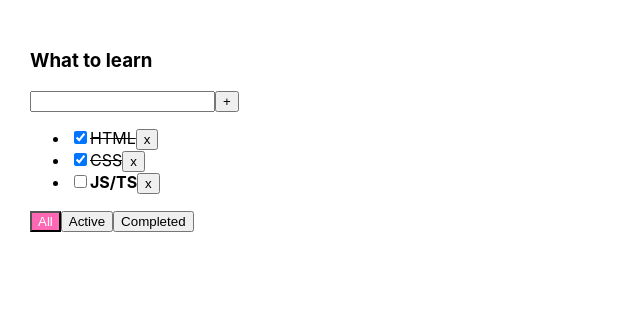
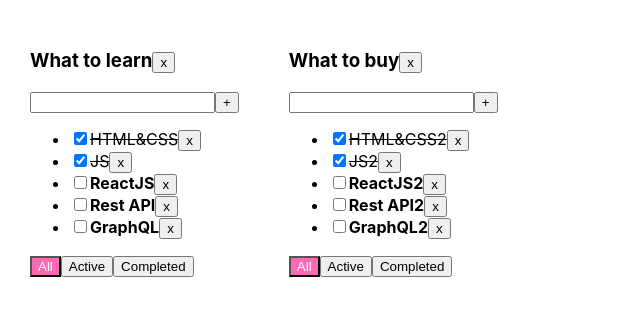
Before and after one commit to Natali-khm/todolist, a React (Create React App) app: page / in a window 1280 px wide. Shown: the top 316 px of the page, without its empty margins (0-640 px from the left). Built offline with nearby package versions, Linux system fonts and the light colour scheme.

Commit message:
array of todolists

```diff
--- a/src/App.tsx
+++ b/src/App.tsx
@@ -10,33 +10,75 @@
   isDone: boolean;
 }
 
+export type TodolistsType = {
+  id: string
+  title: string
+  filter: FilterValuesType
+}
+
+
+
 function App() {
-  const todoListTitle_1: string = "What to learn";
-  const tasks_1: Array <TaskType> = [
-    { id: v1(), title: "HTML", isDone: true },
-    { id: v1(), title: "CSS", isDone: true },
-    { id: v1(), title: "JS/TS", isDone: false },
-  ];
+
+let todolistID1=v1();
+let todolistID2=v1();
+
+let [todolists, setTodolists] = useState<Array<TodolistsType>>([
+    {id: todolistID1, title: 'What to learn', filter: 'all'},
+    {id: todolistID2, title: 'What to buy', filter: 'all'},
+])
+
+let [tasks, setTasks] = useState({
+
+    [todolistID1]:[
+    {id: v1(), title: "HTML&CSS", isDone: true},
+    {id: v1(), title: "JS", isDone: true},
+    {id: v1(), title: "ReactJS", isDone: false},
+    {id: v1(), title: "Rest API", isDone: false},
+    {id: v1(), title: "GraphQL", isDone: false},
+],
+    [todolistID2]:[
+        {id: v1(), title: "HTML&CSS2", isDone: true},
+        {id: v1(), title: "JS2", isDone: true},
+        {id: v1(), title: "ReactJS2", isDone: false},
+        {id: v1(), title: "Rest API2", isDone: false},
+        {id: v1(), title: "GraphQL2", isDone: false},
+    ]
+})
+
 
   // useEffect(()=>console.log(tasks), [tasks_1]);
 
 
-  const [tasks, setTasks] = useState <Array<TaskType>>(tasks_1);
-  const [filter, setFilter] = useState <FilterValuesType>('all');
-
-  const removeTask = (taskId: string) => {
-    setTasks(tasks.filter(task => task.id !== taskId));
+  const removeTask = (todoListId: string, taskId: string) => {
+    setTasks({   ...tasks, [todoListId]: tasks[todoListId].filter(t=> t.id!== taskId)   });
   };
 
-  const addTask = (title: string) => {
+  const addTask = (todolistId: string, title: string) => {
     const newTask: TaskType = {id: v1(), title, isDone: false};
-    setTasks([newTask, ...tasks])
+    setTasks({...tasks, [todolistId]: [...tasks[todolistId], newTask]})
   };
 
-  const changleFilter = (filterValue: FilterValuesType) => { setFilter(filterValue) };
+  const changleFilter = (todoListId: string, filterValue: FilterValuesType) => { setTodolists (todolists.map(el=>el.id === todoListId ? {...el, filter: filterValue} : el) ) };
+
+
+  const changeTaskStatus = (todoListId: string, taskId: string, isDone: boolean) => {
+      setTasks(
+        {...tasks, [todoListId]: tasks[todoListId].map(el=>el.id===taskId ?  {...el, isDone}: el)}
+        )
+  };
+
+  const removeTodolist = (todoListId: string) => {
+      setTodolists(todolists.filter(el=>el.id !==todoListId));
+      delete tasks[todoListId]
+  }
+
+  return (
+    <div className="App">
+
+      {todolists.map(el=>{
 
           const getFilteredTasksForRender = (tasks: Array<TaskType>, filter: FilterValuesType) => {
-
 
             switch (filter) {
               case 'active': return tasks.filter(task => !task.isDone);
@@ -45,26 +87,23 @@
             }
           };
 
-    const changeTaskStatus = (taskId: string, isDone: boolean) => {
-      setTasks(
-        tasks.map(
-              (t: TaskType) => t.id === taskId
-              ? {...t, isDone: isDone}
-              : t
-                 ))};
+        const filteredTasksForRender = getFilteredTasksForRender(tasks[el.id], el.filter);
 
 
-  const filteredTasksForRender = getFilteredTasksForRender(tasks, filter);
         return (
-    <div className="App">
-      <TodoList title = {todoListTitle_1}
+            <TodoList title = {el.title}
                       changleFilter = {changleFilter}
                       tasks = {filteredTasksForRender}
                       removeTask = {removeTask}
                       addTask = {addTask}
                       changeTaskStatus = {changeTaskStatus}
-                filter = {filter}
+                      filter = {el.filter}
+                      id={el.id}
+                      key={el.id}
+                      removeTodolist={removeTodolist}
                       />
+        )
+      })}
     </div>
   );
 }
--- a/src/TodoList.tsx
+++ b/src/TodoList.tsx
@@ -4,11 +4,13 @@
 type todoListPropsType = {
     title: string;
     tasks: Array <TaskType>;
-    removeTask: (taskId: string)=>void
-    changleFilter: (filterValue: FilterValuesType)=>void
-    addTask: (title: string) => void
-    changeTaskStatus: (taskId: string, newStatus: boolean)=>void
+    removeTask: (todoListId: string, taskId: string)=>void
+    changleFilter: (todoListId: string, filterValue: FilterValuesType)=>void
+    addTask: (todolistId: string, title: string) => void
+    changeTaskStatus: (todoListId: string, taskId: string, newStatus: boolean)=>void
     filter: FilterValuesType
+    id: string
+    removeTodolist: (todoListId: string)=>void
 }
 
 
@@ -19,18 +21,23 @@
 
     /*     const ref = useRef<HTMLInputElement>(null); */
 
+        const changeTaskStatus = (e: ChangeEvent<HTMLInputElement>, taskId: string) => {
+
+            props.changeTaskStatus(props.id, taskId, e.currentTarget.checked)
+        }
+
+
     let tasksList = !props.tasks.length
     ? <span>Your to-do list is empty</span>
     : props.tasks.map((task: TaskType) => {
 
-        const changeTaskStatus = (e: ChangeEvent<HTMLInputElement>) => { props.changeTaskStatus(task.id, e.currentTarget.checked)}
-        const removeTask = () => {props.removeTask(task.id)}
+        const removeTask = () => {props.removeTask(props.id, task.id)}
 
-        return(
+        return (
             <li key={task.id} className={task.isDone ? 'task-done' : 'task'}>
                 <input type="checkbox"
                         checked={task.isDone}
-                        onChange = {changeTaskStatus}
+                        onChange = {(e)=>changeTaskStatus(e, task.id)}
                 />
                 <span>{task.title}</span>
                 <button onClick={removeTask}>x</button>
@@ -38,19 +45,22 @@
             )
         });
 
+
     const addTask = () => {
         if (title.trim()){
-            props.addTask(title.trim());
+            props.addTask(props.id, title.trim());
         } else {
             setError(true)
         }
             setTitle('')
         }
 
+
     const onChangeHandler = (e: ChangeEvent<HTMLInputElement>) => {
         error && setError(false);
         setTitle(e.currentTarget.value)
     };
+
     const onKeyDownHandler = (e: KeyboardEvent<HTMLInputElement>) => { if (e.code === 'Enter') { addTask() }}
 
     /*  const onClickHandlerAll = () => {props.changleFilter('all')}
@@ -59,14 +69,20 @@
     */
 
     const handlerCreator = (filter: FilterValuesType) => {
-            return () => {props.changleFilter(filter)}
+            return () => {props.changleFilter(props.id, filter)}
         }
+
     const inputErrorClass = error ? 'input-error' : ''
 
     const errorMessage = error && <p style={{color: 'red'}}>required title</p>
+
+    const removeTodolistHandler = () => {props.removeTodolist(props.id)}
+
     return (
         <div>
-            <h3>{props.title}</h3>
+            <h3>{props.title}
+                <button onClick={removeTodolistHandler}>x</button>
+            </h3>
             <div>
                 <input  onChange = {onChangeHandler}
                         value = {title}
```
Also changed, not shown: src/from_beginning/App_rewrite.tsx (added, +55 -0 lines), src/from_beginning/TodoList_rewrite.tsx (added, +72 -0 lines). Lines whose indentation alone changed are shown as unchanged.
